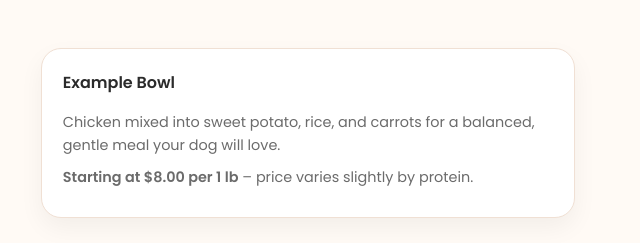
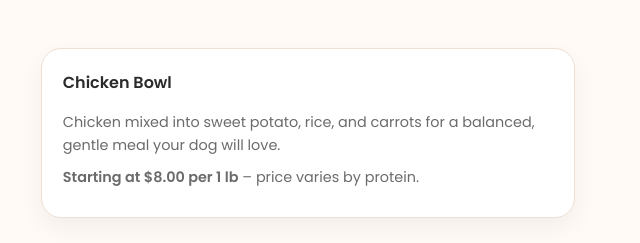
Before and after one commit to jonathan-bahena/bark-bites, a plain HTML site: page index.html in a window 1280 px wide. Shown: the part 181-424 px from the top of the page, 615-1255 px from the left. Drawn offline with nearby package versions, Linux system fonts and the light colour scheme.

Commit message:
updated generic text

```diff
--- a/index.html
+++ b/index.html
@@ -282,9 +282,9 @@
         </div>
 
         <aside class="hero-card">
-          <h3>Example Bowl</h3>
+          <h3>Chicken Bowl</h3>
           <p>Chicken mixed into sweet potato, rice, and carrots for a balanced, gentle meal your dog will love.</p>
-          <p><strong>Starting at $8.00 per 1 lb</strong> – price varies slightly by protein.</p>
+          <p><strong>Starting at $8.00 per 1 lb</strong> – price varies by protein.</p>
         </aside>
       </div>
     </section>
```
